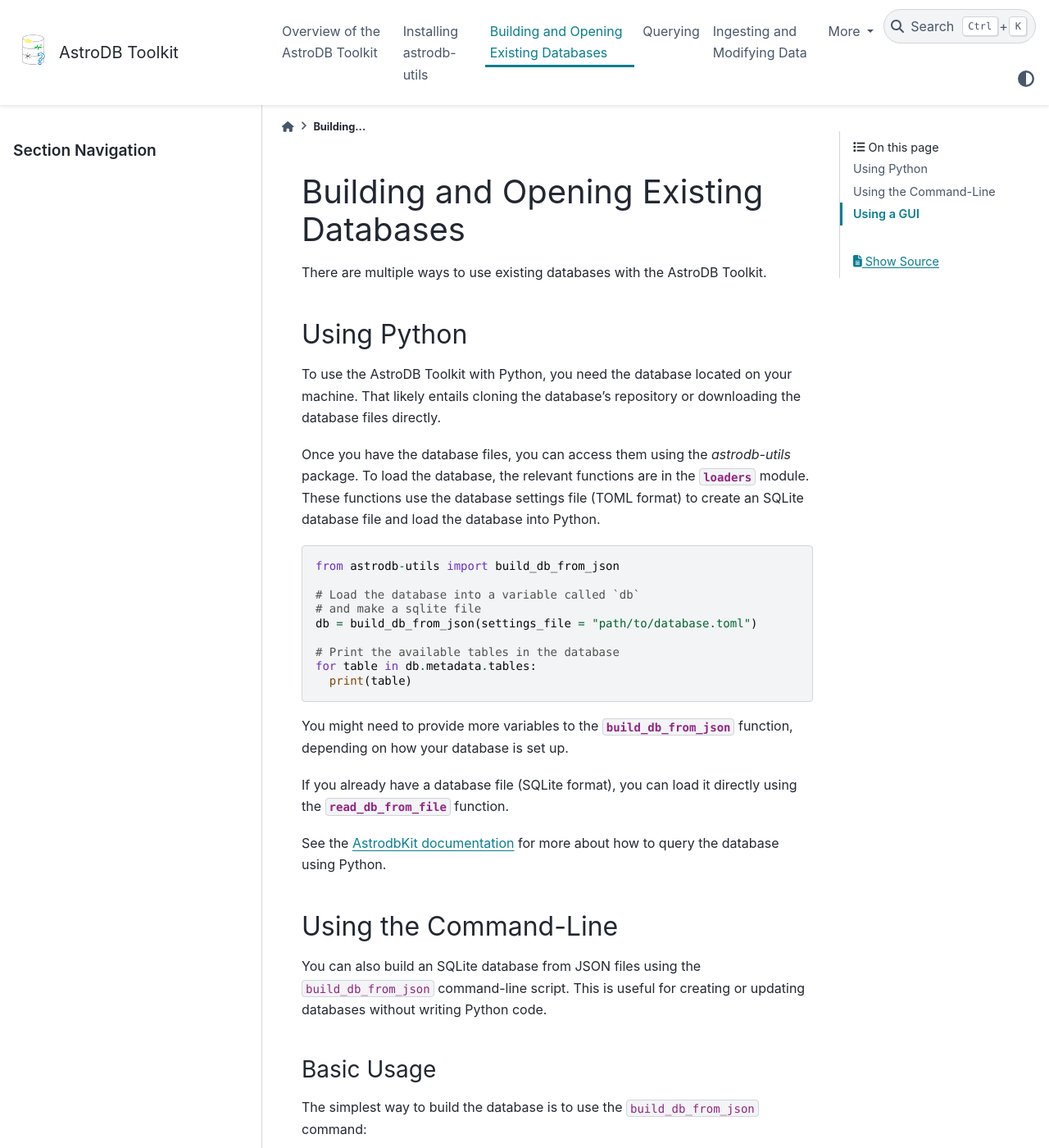
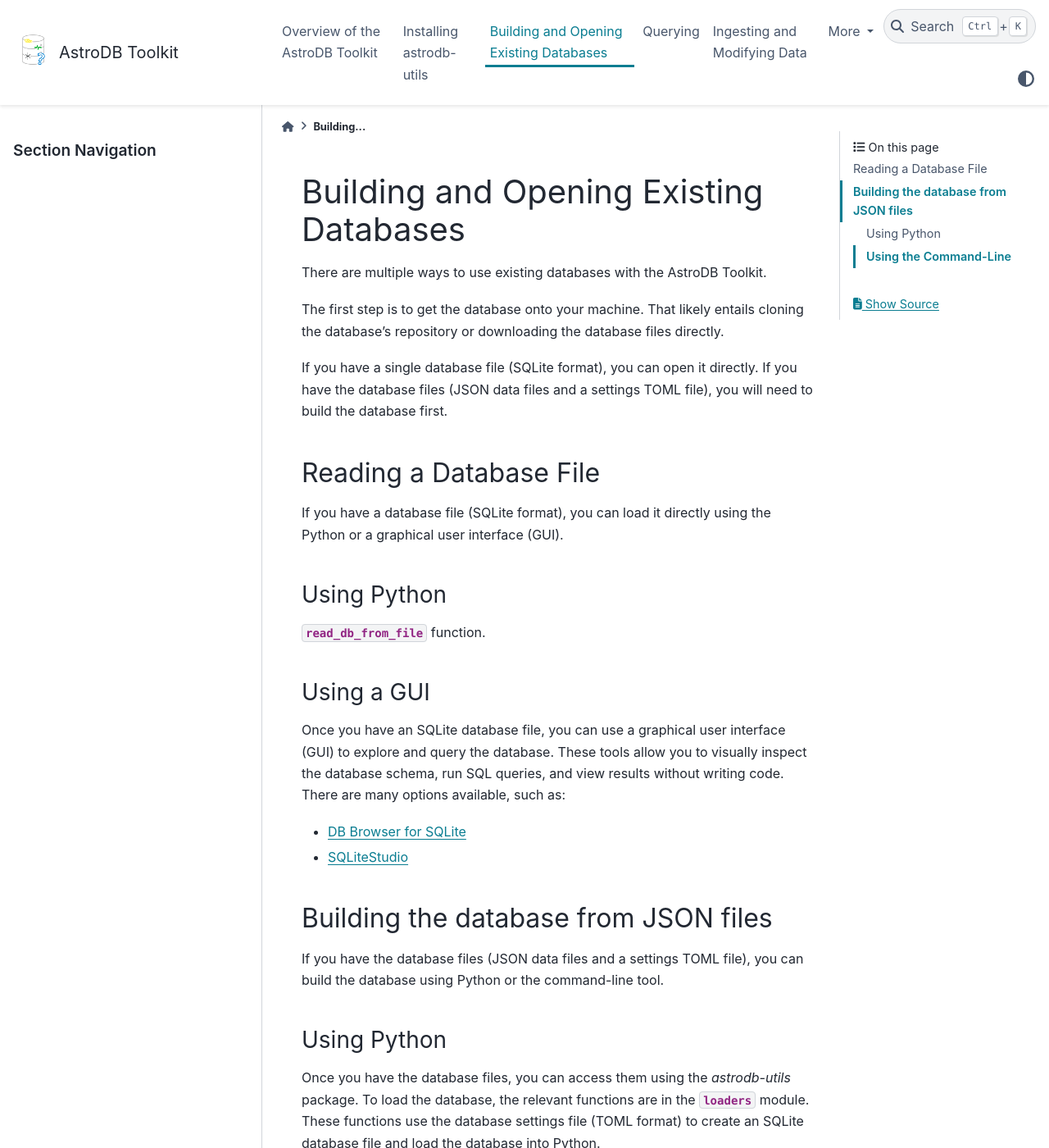
Before and after one commit to astrodbtoolkit/astrodb_utils, a Sphinx documentation site: the page built from docs/pages/loading/index.rst, in a window 1280 px wide and 1400 px high. Shown: the whole window at 82% size. Built offline with Sphinx 7.4.7 and the PyData theme 0.15.4, drawn with Linux system fonts in a browser that asks for light colours; the version number could not be read and is left out; some of the changed text lies outside the part shown.

Commit message:
reorg loader docs

```diff
--- a/docs/pages/loading/index.rst
+++ b/docs/pages/loading/index.rst
@@ -4,13 +4,45 @@ Building and Opening Existing Databases
 There are multiple ways to use existing databases
 with the AstroDB Toolkit.
 
-Using Python
-------------
-
-To use the AstroDB Toolkit with Python, you need the database
-located on your machine.
+The first step is to get the database onto your machine.
 That likely entails cloning the database's repository or downloading
 the database files directly.
+
+If you have a single database file (SQLite format), you can open it directly.
+If you have the database files (JSON data files and a settings TOML file),
+you will need to build the database first.
+
+Reading a Database File
+-----------------------
+If you have a database file (SQLite format), you can load it
+directly using the Python or a graphical user interface (GUI).
+
+Using Python
+^^^^^^^^^^^^
+
+:py:func:`read_db_from_file<astrodb_utils.loaders.read_db_from_file>` function.
+
+Using a GUI
+^^^^^^^^^^^
+
+Once you have an SQLite database file, you can use a graphical user interface
+(GUI) to explore and query the database.
+These tools allow you to visually inspect the database schema, run SQL queries,
+and view results without writing code.
+There are many options available, such as:
+
+- `DB Browser for SQLite <https://sqlitebrowser.org/>`_
+- `SQLiteStudio <https://sqlitestudio.pl/>`_
+
+
+
+Building the database from JSON files
+-------------------------------------
+If you have the database files (JSON data files and a settings TOML file),
+you can build the database using Python or the command-line tool.
+
+Using Python
+^^^^^^^^^^^^
 
 Once you have the database files, you can access them using the
 `astrodb-utils` package. To load the database, the relevant functions
@@ -34,24 +66,12 @@ You might need to provide more variables to the
 :py:func:`build_db_from_json<astrodb_utils.loaders.build_db_from_json>` function,
 depending on how your database is set up.
 
-If you already have a database file (SQLite format), you can load it
-directly using the :py:func:`read_db_from_file<astrodb_utils.loaders.read_db_from_file>` function.
+Using the Command-Line
+^^^^^^^^^^^^^^^^^^^^^^
 
-See the `AstrodbKit documentation <https://astrodbkit.readthedocs.io/en/latest/>`_
-for more about how to query the database using Python.
 
-Using the Command-Line
-----------------------
-
-You can also build an SQLite database from JSON files using the
-``build_db_from_json`` command-line script. This is useful for
-creating or updating databases without writing Python code.
-
-Basic Usage
-^^^^^^^^^^^
-
-The simplest way to build the database is to use the ``build_db_from_json``
-command:
+You can build an SQLite database from JSON files using the
+``build_db_from_json`` command-line script.
 
 .. code-block:: bash
 
@@ -64,15 +84,3 @@ This command will:
 
 For detailed information about all available options, examples, and
 troubleshooting, see the :doc:`command_line` page.
-
-Using a GUI
------------
-
-Once you have an SQLite database file, you can use a graphical user interface
-(GUI) to explore and query the database.
-These tools allow you to visually inspect the database schema, run SQL queries,
-and view results without writing code.
-There are many options available, such as:
-
-- `DB Browser for SQLite <https://sqlitebrowser.org/>`_
-- `SQLiteStudio <https://sqlitestudio.pl/>`_
```
Also changed, not shown: docs/pages/loading/command_line.rst (+5 -3 lines).
